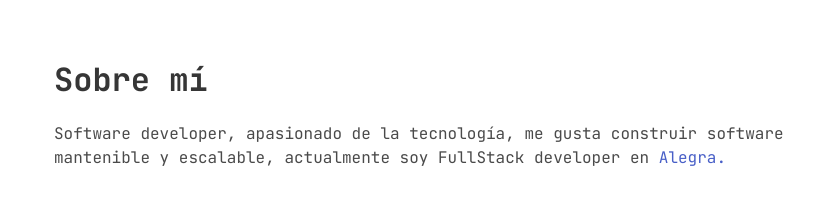
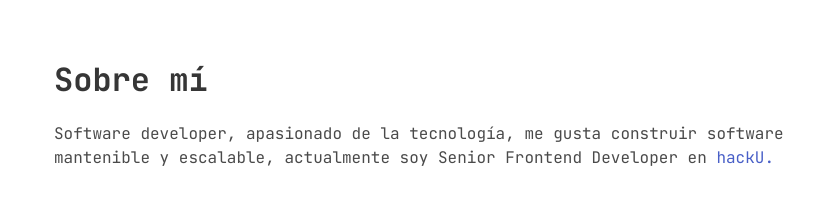
Before and after one commit to j4viermora/hi, a Next.js app: page / in a window 1280 px wide. Shown: the part 1020-1240 px from the top of the page, without its empty margins (42-856 px from the left). Built offline with nearby package versions, Linux system fonts and the light colour scheme.

Commit message:
update about me

```diff
--- a/components/About/index.tsx
+++ b/components/About/index.tsx
@@ -9,12 +9,12 @@ export const About = () => {
 					style={{
 						maxWidth: '60vw',
 					}}>
-					Software developer, apasionado de la tecnología, me gusta construir software mantenible y escalable, actualmente soy FullStack developer en {' '}
+					Software developer, apasionado de la tecnología, me gusta construir software mantenible y escalable, actualmente soy Senior Frontend Developer en {' '}
 					<a
-						href='https://www.alegra.com/'
+						href='https://hacku.com/'
 						rel='noopener noreferrer'
 						target={'_blank'}>
-						Alegra.
+						hackU.
 					</a>
 				</p>
 			</section>
```
